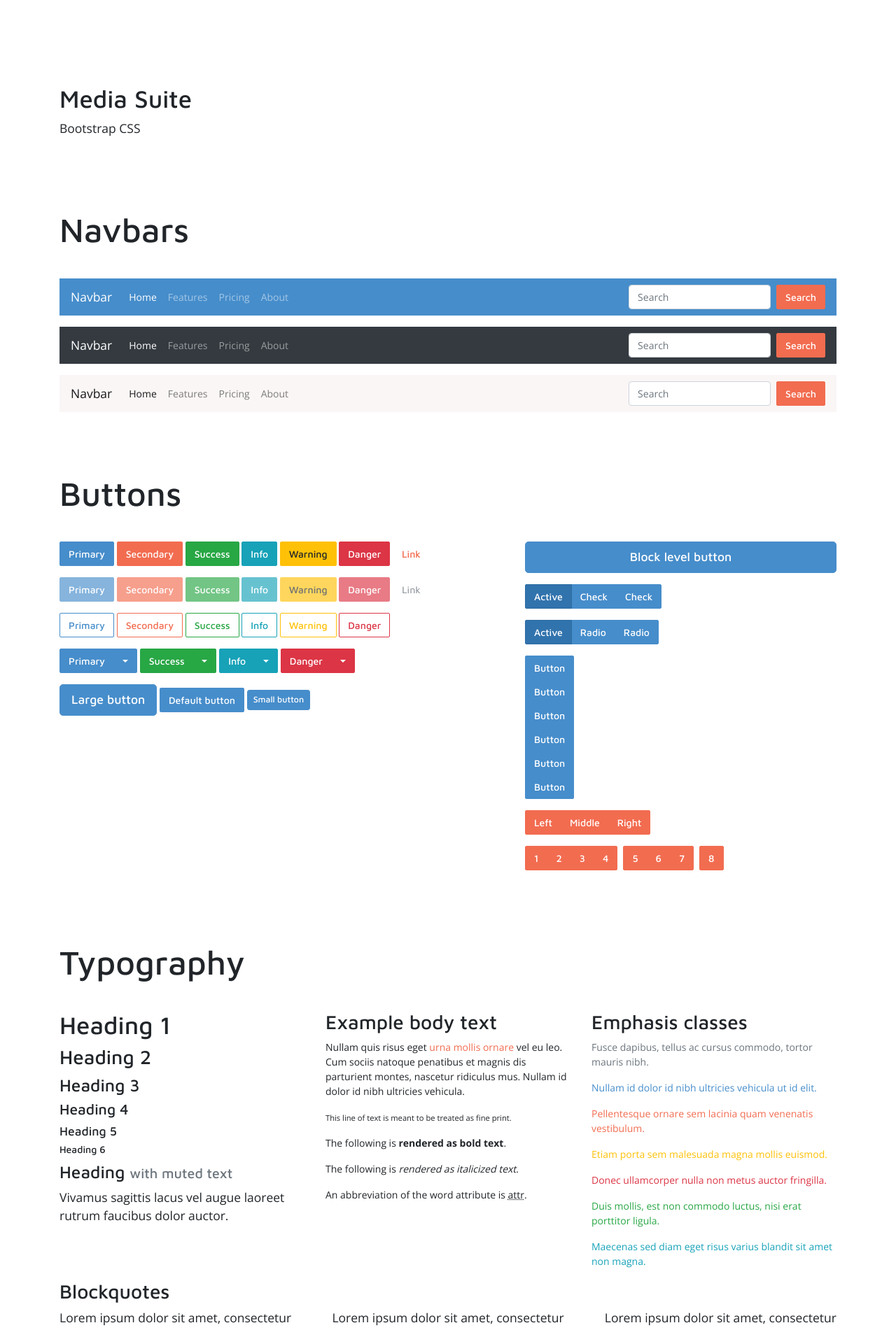
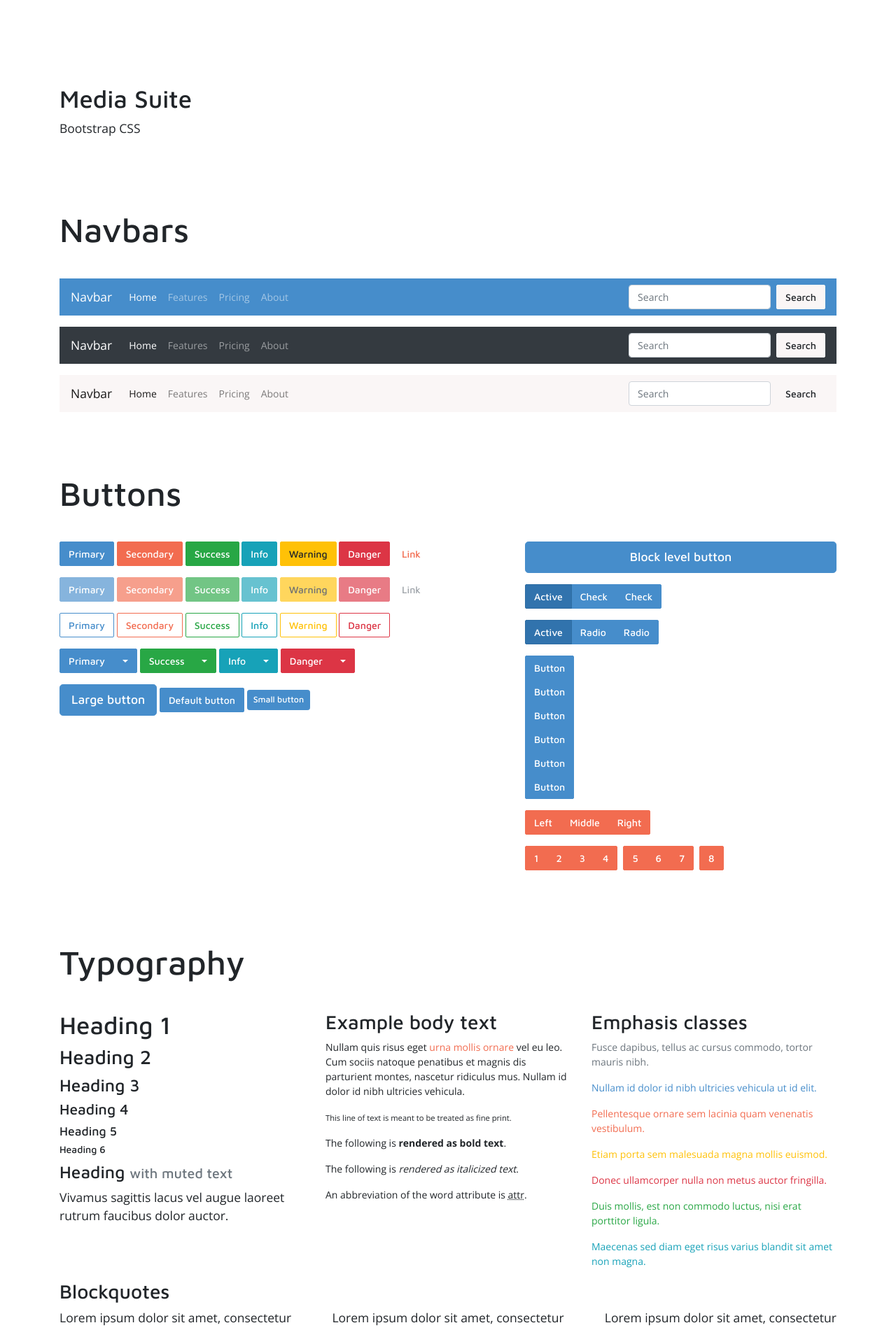
Before and after one commit to roelandordelman/mediasuite-website, a Jekyll site: the page styleguide/index.html, which Jekyll copies as it is, in a window 1280 px wide. Shown: the top 1901 px of the page at 70% size. Built offline with Jekyll 4.4.1, drawn with Linux system fonts in a browser that asks for light colours.

Commit message:
Change default navbar search button in styleguide

```diff
--- a/styleguide/index.html
+++ b/styleguide/index.html
@@ -60,7 +60,7 @@
 							</ul>
 							<form class="form-inline my-2 my-lg-0">
 								<input class="form-control mr-sm-2" type="text" placeholder="Search">
-								<button class="btn btn-secondary my-2 my-sm-0" type="submit">Search</button>
+								<button class="btn btn-light my-2 my-sm-0" type="submit">Search</button>
 							</form>
 						</div>
 					</nav>
@@ -90,7 +90,7 @@
 							</ul>
 							<form class="form-inline my-2 my-lg-0">
 								<input class="form-control mr-sm-2" type="text" placeholder="Search">
-								<button class="btn btn-secondary my-2 my-sm-0" type="submit">Search</button>
+								<button class="btn btn-light my-2 my-sm-0" type="submit">Search</button>
 							</form>
 						</div>
 					</nav>
@@ -120,7 +120,7 @@
 							</ul>
 							<form class="form-inline my-2 my-lg-0">
 								<input class="form-control mr-sm-2" type="text" placeholder="Search">
-								<button class="btn btn-secondary my-2 my-sm-0" type="submit">Search</button>
+								<button class="btn btn-light my-2 my-sm-0" type="submit">Search</button>
 							</form>
 						</div>
 					</nav>
```
